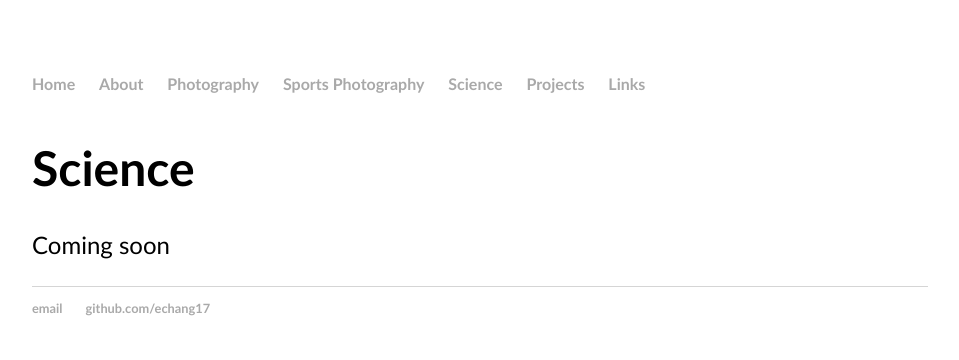
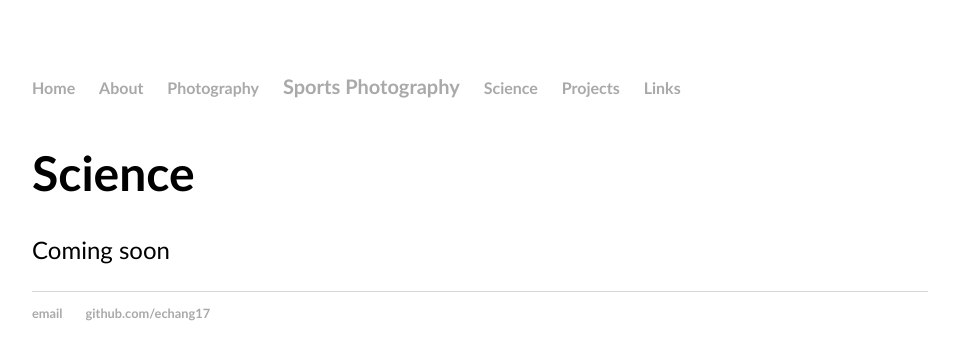
Before and after one commit to echang17/echang17.github.io, a Jekyll site: the page built from science/index.html, in a window 1280 px wide. Shown: the top 360 px of the page, without its empty margins (160-1119 px from the left). Built offline with Jekyll 4.4.1, drawn with Linux system fonts in a browser that asks for light colours.

Commit message:
Update main.css

```diff
--- a/css/main.css
+++ b/css/main.css
@@ -235,7 +235,7 @@ ul.posts li {
 }
 
 .dropdown .dropbtn {
-    font-size: 16px;
+    font-size: 20px;  /*new*/
     border: none;
     outline: none;
     color: #A9A9A9;
```
